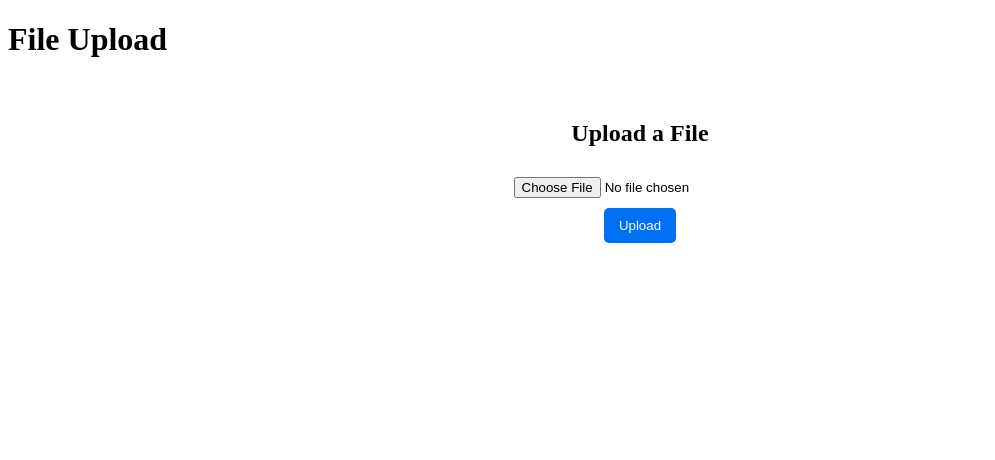
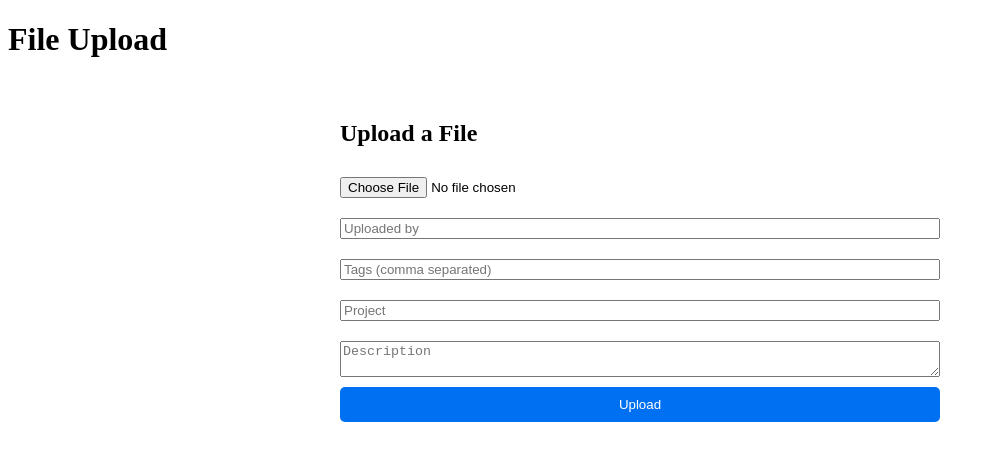
Before and after one commit to jpboehman/search-file-client, a Next.js app: page /upload in a window 1280 px wide. Shown: the top 460 px of the page, without its empty margins (0-995 px from the left). Built offline with nearby package versions, Linux system fonts and the light colour scheme.

Commit message:
Metadata UI support

```diff
--- a/src/components/FileUploader.js
+++ b/src/components/FileUploader.js
@@ -5,7 +5,6 @@ import styled from "styled-components";
 const UploadContainer = styled.div`
   display: flex;
   flex-direction: column;
-  align-items: center;
   padding: 20px;
   max-width: 600px;
   margin: auto;
@@ -29,14 +28,13 @@ const Message = styled.p`
   font-weight: bold;
 `;
 
-// RETURN HERE IN MORNING
 export default function FileUploader() {
   const [file, setFile] = useState(null);
+  const [uploadedBy, setUploadedBy] = useState("");
+  const [tags, setTags] = useState("");
+  const [project, setProject] = useState("");
+  const [description, setDescription] = useState("");
   const [message, setMessage] = useState("");
-
-  const handleFileChange = (event) => {
-    setFile(event.target.files[0]);
-  };
 
   const handleUpload = async () => {
     if (!file) {
@@ -46,11 +44,19 @@ export default function FileUploader() {
 
     const formData = new FormData();
     formData.append("file", file);
+    formData.append("uploadedBy", uploadedBy);
+    formData.append("tags", tags);
+    formData.append("project", project);
+    formData.append("description", description);
 
     try {
-      const response = await axios.post("http://localhost:5001/api/upload", formData, {
-        headers: { "Content-Type": "multipart/form-data" },
-      });
+      const response = await axios.post(
+        "http://localhost:5001/api/upload",
+        formData,
+        {
+          headers: { "Content-Type": "multipart/form-data" },
+        }
+      );
       setMessage("File uploaded successfully!");
       setFile(null);
     } catch (error) {
@@ -61,7 +67,29 @@ export default function FileUploader() {
   return (
     <UploadContainer>
       <h2>Upload a File</h2>
-      <UploadInput type="file" onChange={handleFileChange} />
+      <UploadInput type="file" onChange={(e) => setFile(e.target.files[0])} />
+
+      <UploadInput
+        type="text"
+        placeholder="Uploaded by"
+        onChange={(e) => setUploadedBy(e.target.value)}
+      />
+      <UploadInput
+        type="text"
+        placeholder="Tags (comma separated)"
+        onChange={(e) => setTags(e.target.value)}
+      />
+      <UploadInput
+        type="text"
+        placeholder="Project"
+        onChange={(e) => setProject(e.target.value)}
+      />
+      <UploadInput
+        as="textarea"
+        placeholder="Description"
+        onChange={(e) => setDescription(e.target.value)}
+      />
+
       <UploadButton onClick={handleUpload}>Upload</UploadButton>
       {message && <Message>{message}</Message>}
     </UploadContainer>
```
